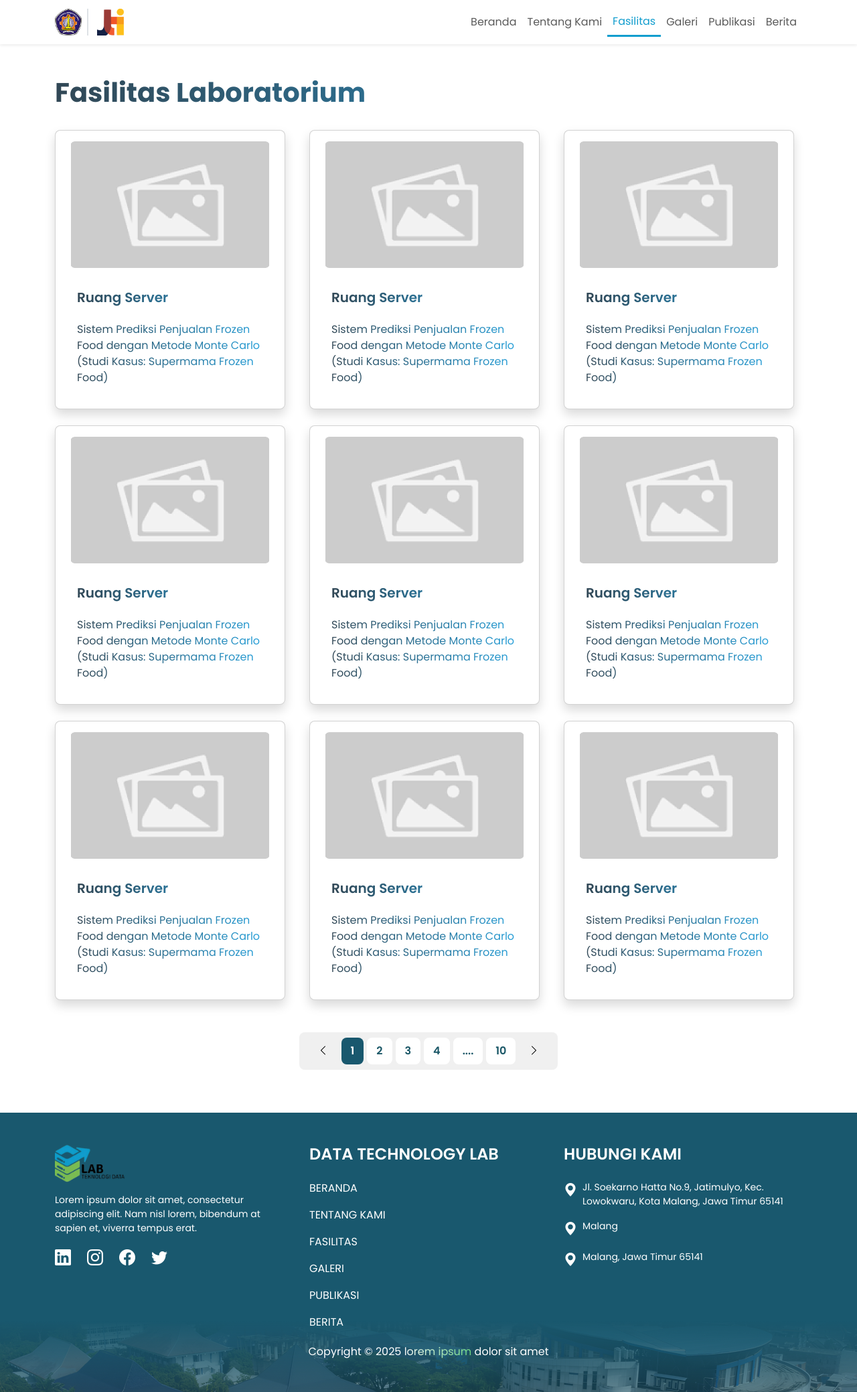
After one commit to 404GH0ST/PBL-Lab-DT, a PHP site: page /facility in a window 1280 px wide. The commit adds this page. Shown: the whole page at 67% size. Run offline with PHP 8.4, Linux system fonts and the light colour scheme.

Commit message:
feat: add facility page

```diff
--- a/app/Controllers/HomeController.php
+++ b/app/Controllers/HomeController.php
@@ -32,6 +32,13 @@ class HomeController extends Controller
         ]);
     }
 
+    public function FacilityPage(Request $request): Response
+    {
+        return $this->view('facility', [
+            'title' => 'Facility - Profile Lab DT'
+        ]);
+    }
+
     public function galleryPage(Request $request): Response
     {
         return $this->view('gallery', [
--- /dev/null
+++ b/app/Views/facility.php
@@ -0,0 +1,164 @@
+<section class="bg-white" style="min-height: 100vh;">
+    <div class="container py-5">
+        <h2 class="text-vision-gradient" style="font-size: 40px; font-weight: bold;">Fasilitas Laboratorium
+        </h2>
+
+        <div class="row g-4 mt-2 mb-5">
+            <div class="col-12 col-md-6 col-xl-4">
+                <div class="card shadow rounded-3 p-3 card-facility">
+                    <div class="text-center">
+                        <img src="/assets/images/frame.png" alt="Facility Image" class="mx-auto d-block"
+                            style="width: 296px; height: 189px; object-fit: cover;">
+                    </div>
+                    <div class="card-body text-start">
+                        <h5 class="card-title all-text-gradient fw-semibold py-3">Ruang Server</h5>
+                        <p class="card-text all-text-gradient">
+                            Sistem Prediksi Penjualan Frozen Food dengan Metode Monte Carlo
+                            (Studi Kasus: Supermama Frozen Food)
+                        </p>
+                    </div>
+                </div>
+            </div>
+            <div class="col-12 col-md-6 col-xl-4">
+                <div class="card shadow rounded-3 p-3 card-facility">
+                    <div class="text-center">
+                        <img src="/assets/images/frame.png" alt="Facility Image" class="mx-auto d-block"
+                            style="width: 296px; height: 189px; object-fit: cover;">
+                    </div>
+                    <div class="card-body text-start">
+                        <h5 class="card-title all-text-gradient fw-semibold py-3">Ruang Server</h5>
+                        <p class="card-text all-text-gradient">
+                            Sistem Prediksi Penjualan Frozen Food dengan Metode Monte Carlo
+                            (Studi Kasus: Supermama Frozen Food)
+                        </p>
+                    </div>
+                </div>
+            </div>
+            <div class="col-12 col-md-6 col-xl-4">
+                <div class="card shadow rounded-3 p-3 card-facility">
+                    <div class="text-center">
+                        <img src="/assets/images/frame.png" alt="Facility Image" class="mx-auto d-block"
+                            style="width: 296px; height: 189px; object-fit: cover;">
+                    </div>
+                    <div class="card-body text-start">
+                        <h5 class="card-title all-text-gradient fw-semibold py-3">Ruang Server</h5>
+                        <p class="card-text all-text-gradient">
+                            Sistem Prediksi Penjualan Frozen Food dengan Metode Monte Carlo
+                            (Studi Kasus: Supermama Frozen Food)
+                        </p>
+                    </div>
+                </div>
+            </div>
+            <div class="col-12 col-md-6 col-xl-4">
+                <div class="card shadow rounded-3 p-3 card-facility">
+                    <div class="text-center">
+                        <img src="/assets/images/frame.png" alt="Facility Image" class="mx-auto d-block"
+                            style="width: 296px; height: 189px; object-fit: cover;">
+                    </div>
+                    <div class="card-body text-start">
+                        <h5 class="card-title all-text-gradient fw-semibold py-3">Ruang Server</h5>
+                        <p class="card-text all-text-gradient">
+                            Sistem Prediksi Penjualan Frozen Food dengan Metode Monte Carlo
+                            (Studi Kasus: Supermama Frozen Food)
+                        </p>
+                    </div>
+                </div>
+            </div>
+            <div class="col-12 col-md-6 col-xl-4">
+                <div class="card shadow rounded-3 p-3 card-facility">
+                    <div class="text-center">
+                        <img src="/assets/images/frame.png" alt="Facility Image" class="mx-auto d-block"
+                            style="width: 296px; height: 189px; object-fit: cover;">
+                    </div>
+                    <div class="card-body text-start">
+                        <h5 class="card-title all-text-gradient fw-semibold py-3">Ruang Server</h5>
+                        <p class="card-text all-text-gradient">
+                            Sistem Prediksi Penjualan Frozen Food dengan Metode Monte Carlo
+                            (Studi Kasus: Supermama Frozen Food)
+                        </p>
+                    </div>
+                </div>
+            </div>
+            <div class="col-12 col-md-6 col-xl-4">
+                <div class="card shadow rounded-3 p-3 card-facility">
+                    <div class="text-center">
+                        <img src="/assets/images/frame.png" alt="Facility Image" class="mx-auto d-block"
+                            style="width: 296px; height: 189px; object-fit: cover;">
+                    </div>
+                    <div class="card-body text-start">
+                        <h5 class="card-title all-text-gradient fw-semibold py-3">Ruang Server</h5>
+                        <p class="card-text all-text-gradient">
+                            Sistem Prediksi Penjualan Frozen Food dengan Metode Monte Carlo
+                            (Studi Kasus: Supermama Frozen Food)
+                        </p>
+                    </div>
+                </div>
+            </div>
+            <div class="col-12 col-md-6 col-xl-4">
+                <div class="card shadow rounded-3 p-3 card-facility">
+                    <div class="text-center">
+                        <img src="/assets/images/frame.png" alt="Facility Image" class="mx-auto d-block"
+                            style="width: 296px; height: 189px; object-fit: cover;">
+                    </div>
+                    <div class="card-body text-start">
+                        <h5 class="card-title all-text-gradient fw-semibold py-3">Ruang Server</h5>
+                        <p class="card-text all-text-gradient">
+                            Sistem Prediksi Penjualan Frozen Food dengan Metode Monte Carlo
+                            (Studi Kasus: Supermama Frozen Food)
+                        </p>
+                    </div>
+                </div>
+            </div>
+            <div class="col-12 col-md-6 col-xl-4">
+                <div class="card shadow rounded-3 p-3 card-facility">
+                    <div class="text-center">
+                        <img src="/assets/images/frame.png" alt="Facility Image" class="mx-auto d-block"
+                            style="width: 296px; height: 189px; object-fit: cover;">
+                    </div>
+                    <div class="card-body text-start">
+                        <h5 class="card-title all-text-gradient fw-semibold py-3">Ruang Server</h5>
+                        <p class="card-text all-text-gradient">
+                            Sistem Prediksi Penjualan Frozen Food dengan Metode Monte Carlo
+                            (Studi Kasus: Supermama Frozen Food)
+                        </p>
+                    </div>
+                </div>
+            </div>
+            <div class="col-12 col-md-6 col-xl-4">
+                <div class="card shadow rounded-3 p-3 card-facility">
+                    <div class="text-center">
+                        <img src="/assets/images/frame.png" alt="Facility Image" class="mx-auto d-block"
+                            style="width: 296px; height: 189px; object-fit: cover;">
+                    </div>
+                    <div class="card-body text-start">
+                        <h5 class="card-title all-text-gradient fw-semibold py-3">Ruang Server</h5>
+                        <p class="card-text all-text-gradient">
+                            Sistem Prediksi Penjualan Frozen Food dengan Metode Monte Carlo
+                            (Studi Kasus: Supermama Frozen Food)
+                        </p>
+                    </div>
+                </div>
+            </div>
+        </div>
+
+        <!-- Pagination -->
+        <nav aria-label="Page navigation example">
+            <ul class="pagination justify-content-center align-items-center mx-auto mt-4 p-2 rounded-3 custom-pagination"
+                style="width: fit-content; background-color: #F0F0F0;">
+                <li class="page-item">
+                    <a class="page-link arrow" href="#"><i class="bi bi-chevron-left"></i></a>
+                </li>
+                <li class="page-item active"><a class="page-link" href="#">1</a></li>
+                <li class="page-item"><a class="page-link" href="#">2</a></li>
+                <li class="page-item"><a class="page-link" href="#">3</a></li>
+                <li class="page-item"><a class="page-link" href="#">4</a></li>
+                <li class="page-item"><a class="page-link" href="#">....</a></li>
+                <li class="page-item"><a class="page-link" href="#">10</a></li>
+                <li class="page-item">
+                    <a class="page-link arrow" href="#"><i class="bi bi-chevron-right"></i></a>
+                </li>
+            </ul>
+        </nav>
+
+    </div>
+</section>
--- a/public/css/style.css
+++ b/public/css/style.css
@@ -119,3 +119,22 @@ body {
   letter-spacing: 0.05rem;
   padding: 0.75rem 1rem;
 }
+
+/* Card Facility */
+.card-facility {
+  width: 344px;
+  height: 417px;
+  transition: transform 0.3s, box-shadow 0.3s;
+}
+.card-facility:hover {
+  transform: translateY(-10px);
+  box-shadow: 0 8px 16px rgba(0, 0, 0, 0.2);
+}
+
+@media (max-width: 768px) {
+  .card-facility {
+    width: 100%;
+    height: auto;
+  }
+}
+/* End Card Facility */
--- a/routes/web.php
+++ b/routes/web.php
@@ -17,6 +17,7 @@ $router = $app->router();
 
 $router->get('/', [HomeController::class, 'index']);
 $router->get('/about', [HomeController::class, 'about']);
+$router->get('/facility', [HomeController::class, 'FacilityPage']);
 $router->get('/gallery', [HomeController::class, 'galleryPage']);
 $router->get('/publications', [HomeController::class, 'publicationPage']);
 $router->get('/login', [HomeController::class, 'loginPage']);
```
